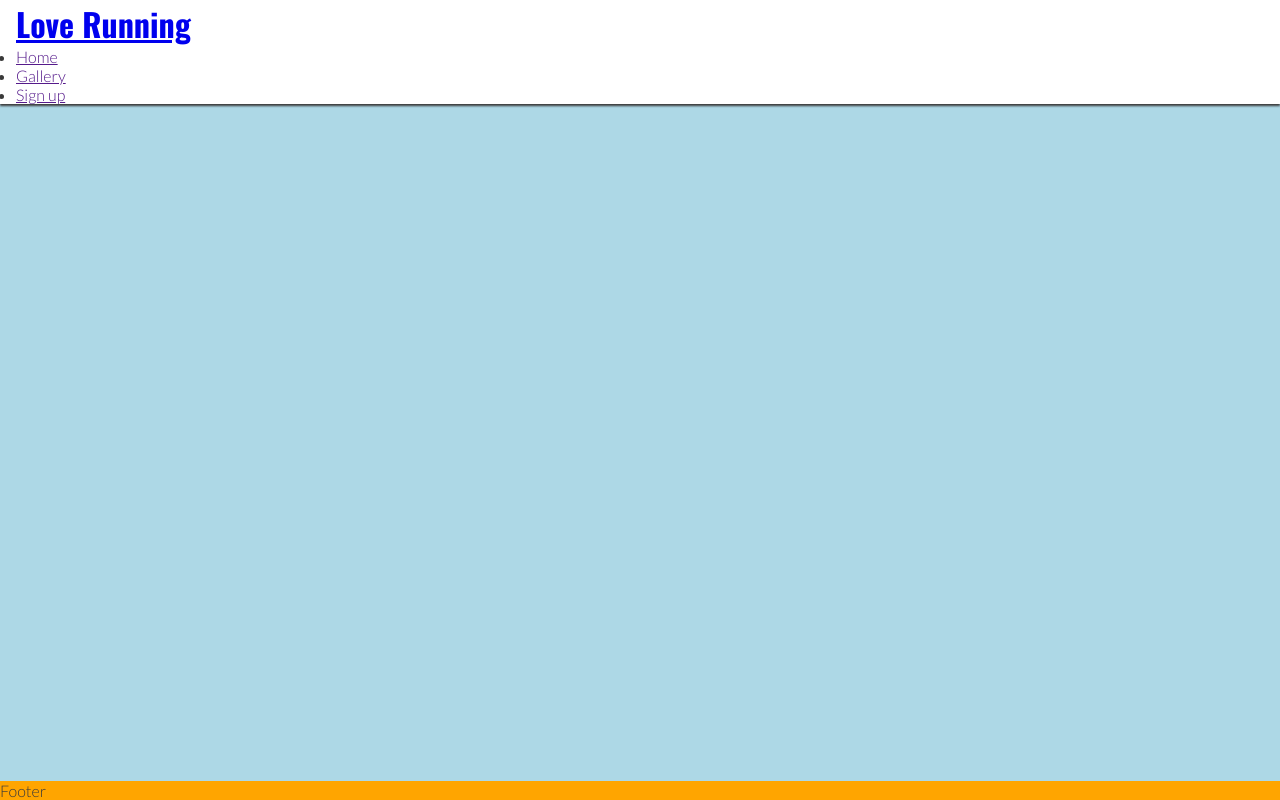
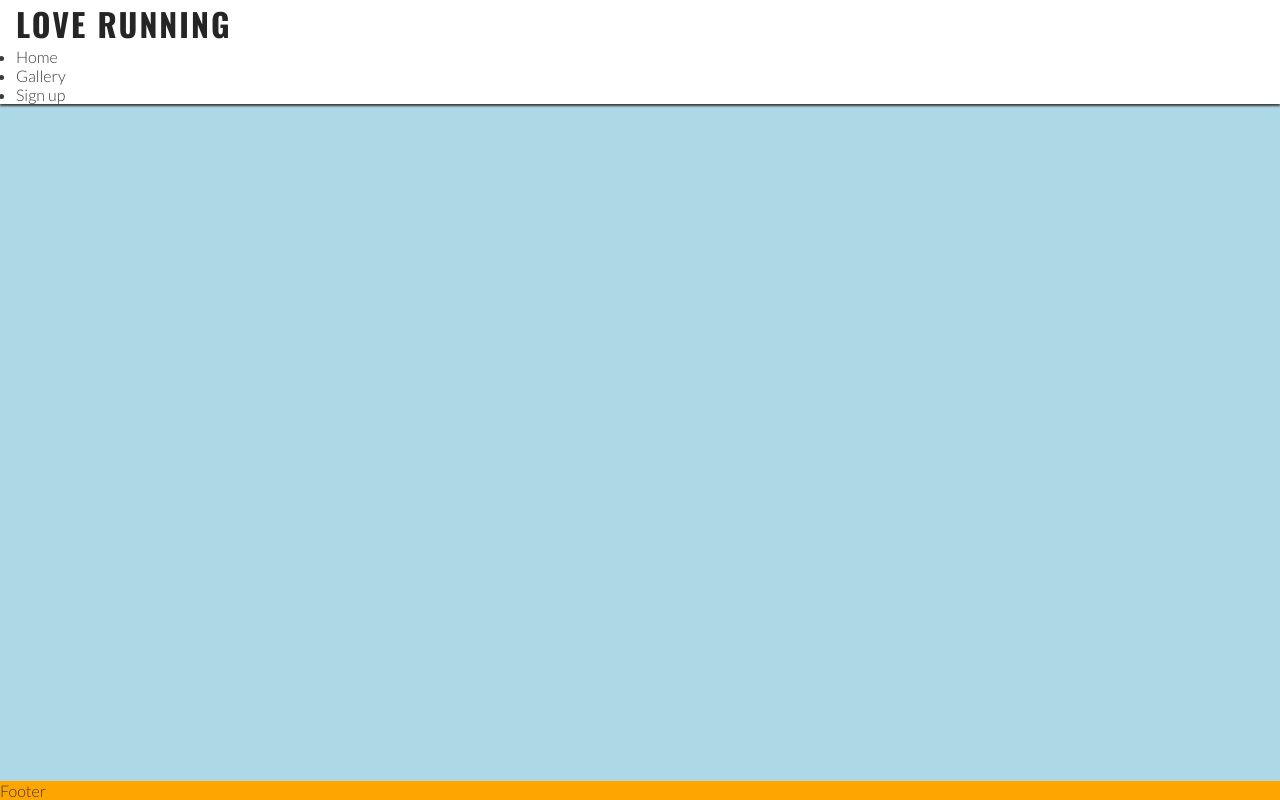
Before and after one commit to arathivariar/Love-Running-Walkthrough-Project, a plain HTML site: page index.html in a window 1280 px wide. Drawn offline with nearby package versions, Linux system fonts and the light colour scheme.

Commit message:
Add styling to header and links

```diff
--- a/assets/css/style.css
+++ b/assets/css/style.css
@@ -32,6 +32,18 @@ header {
     box-shadow: 0 2px 2px #3a3a3a;
 }
 
+header a {
+    text-decoration: none;
+    color: inherit;
+}
+
+h1 {
+    font-family: 'Oswald', sans-serif;
+    text-transform: uppercase;
+    letter-spacing: 2px;
+    color: #252525;
+}
+
 /* Main content */
 main {
     background-color: lightblue;
```
